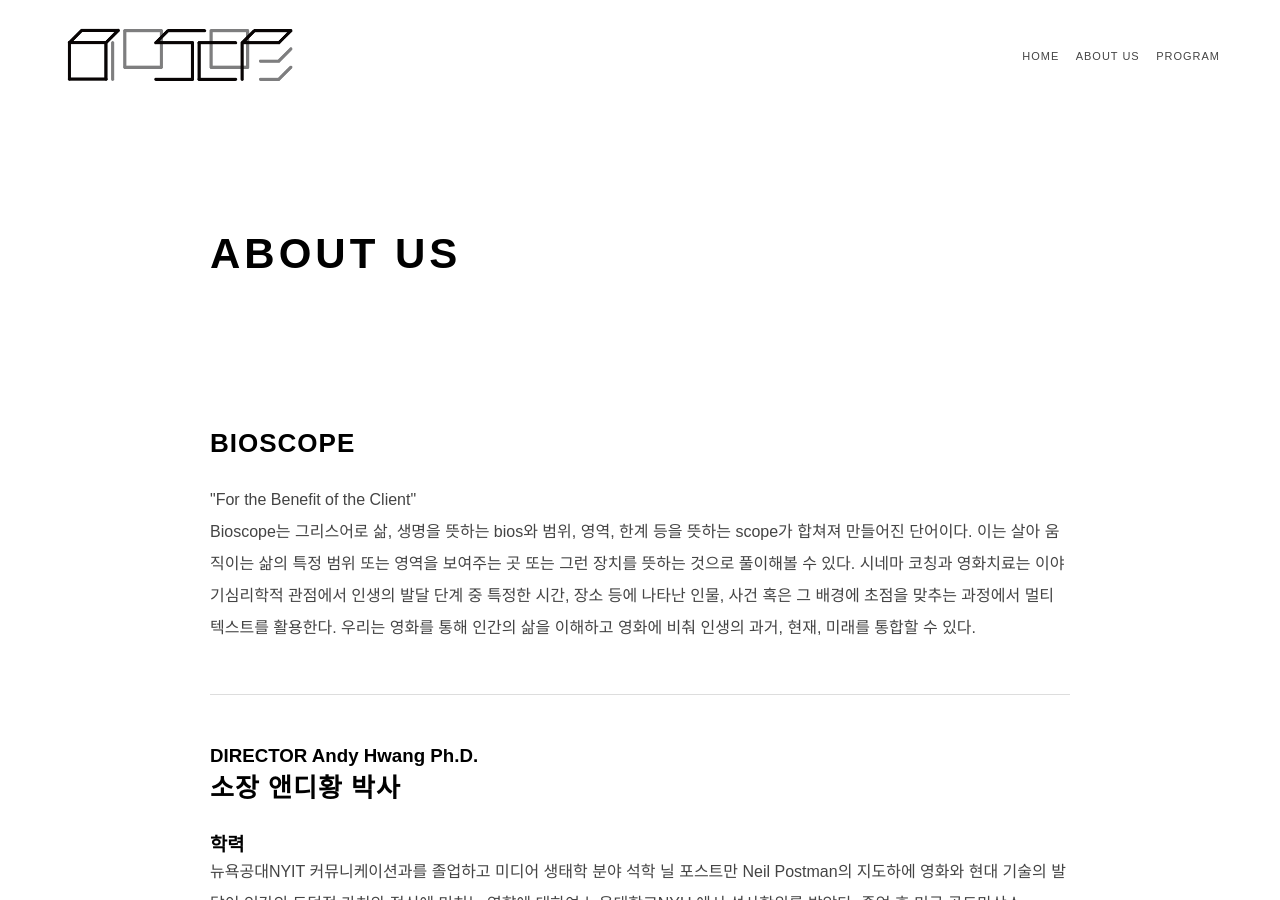
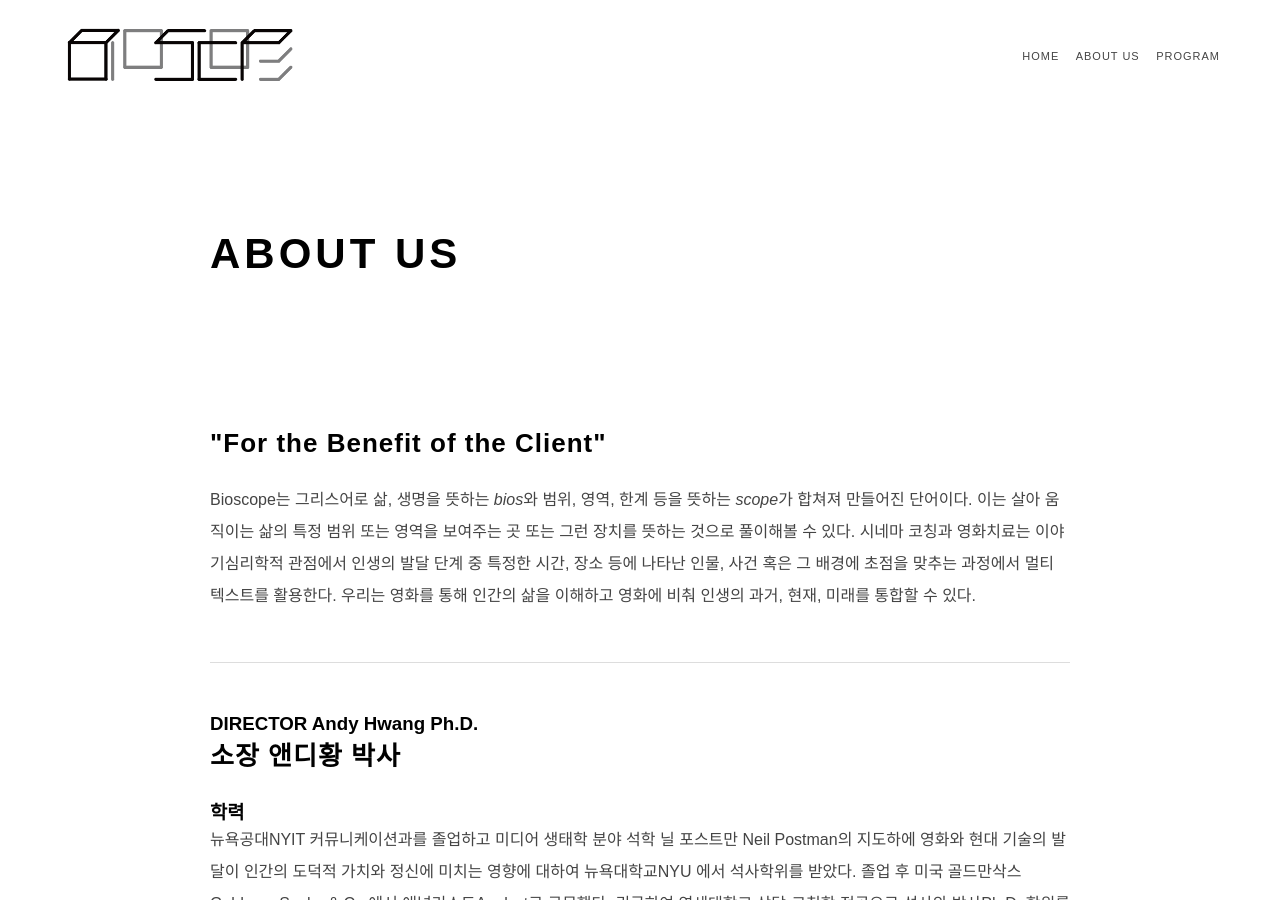
Before and after one commit to bioscope/bioscope, a Jekyll site: the page built from about.md, in a window 1280 px wide and 900 px high. Built offline with Jekyll 4.4.1, drawn with Linux system fonts in a browser that asks for light colours.

Commit message:
Update about.md

```diff
--- a/about.md
+++ b/about.md
@@ -9,14 +9,10 @@ permalink: /about/
 <h1>ABOUT US</h1>
 
 <div class="about-section">
-<h2>BIOSCOPE</h2>
+<h2>"For the Benefit of the Client"</h2>
 
 <p>
-"For the Benefit of the Client"
-</p>
-
-<p>
-Bioscope는 그리스어로 삶, 생명을 뜻하는 bios와 범위, 영역, 한계 등을 뜻하는 scope가 합쳐져 만들어진 단어이다.
+Bioscope는 그리스어로 삶, 생명을 뜻하는 <i>bios</i>와 범위, 영역, 한계 등을 뜻하는 <i>scope</i>가 합쳐져 만들어진 단어이다.
 이는 살아 움직이는 삶의 특정 범위 또는 영역을 보여주는 곳 또는 그런 장치를 뜻하는 것으로 풀이해볼 수 있다.
 시네마 코칭과 영화치료는 이야기심리학적 관점에서 인생의 발달 단계 중 특정한 시간, 장소 등에 나타난
 인물, 사건 혹은 그 배경에 초점을 맞추는 과정에서 멀티 텍스트를 활용한다.
```
